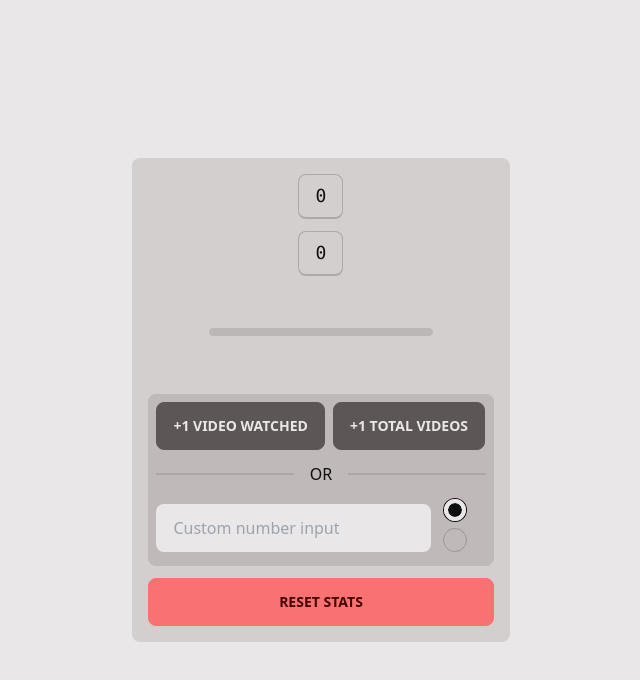
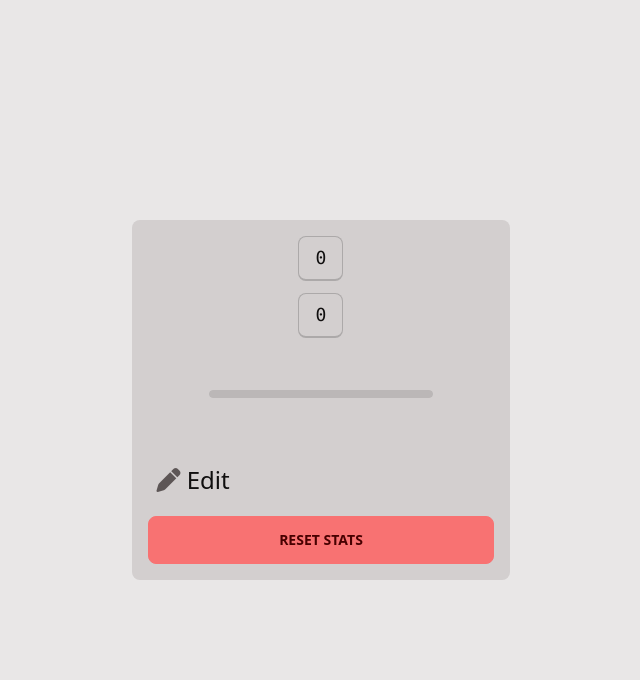
Before and after one commit to TheAnnoying/episodecounter, a website built with Vite: page index.html in a window 1280 px wide. Shown: the whole page, without its empty margins (319-959 px from the left). Built offline with nearby package versions, Linux system fonts and the light colour scheme.

Commit message:
Added back collapse

```diff
--- a/index.html
+++ b/index.html
@@ -26,6 +26,12 @@
                 <progress class="progress w-56 m-10" id="percentwatchedvisual" value="12.17" max="100"></progress>
             </div>
 
+            <div class="overflow-hidden">
+                <div class="font-medium text-2xl p-2" id="drophead">
+                    <i class="fa-solid fa-pen fa-fade" style="color: #5D5656"></i>
+                    Edit
+                </div>
+                <div class="max-h-0 duration-500" id="dropbody">
                     <div class="rounded-lg p-2 bg-base-300">
                         <div class="flex gap-2 flex-row">
                             <button class="btn" id="pluswatched">+1 Video Watched</button>
@@ -44,8 +50,11 @@
                             </div>
                         </div>
                     </div>
+                </div>
+            </div>
             <label for="cleardatamodal" class="btn btn-error">Reset Stats</label>
         </div>
         <script type="module" src="/index.js"></script>
+        <script src="https://kit.fontawesome.com/d275cba850.js" crossorigin="anonymous"></script>
     </body>
 </html>
```
Lines whose indentation alone changed are shown as unchanged.
